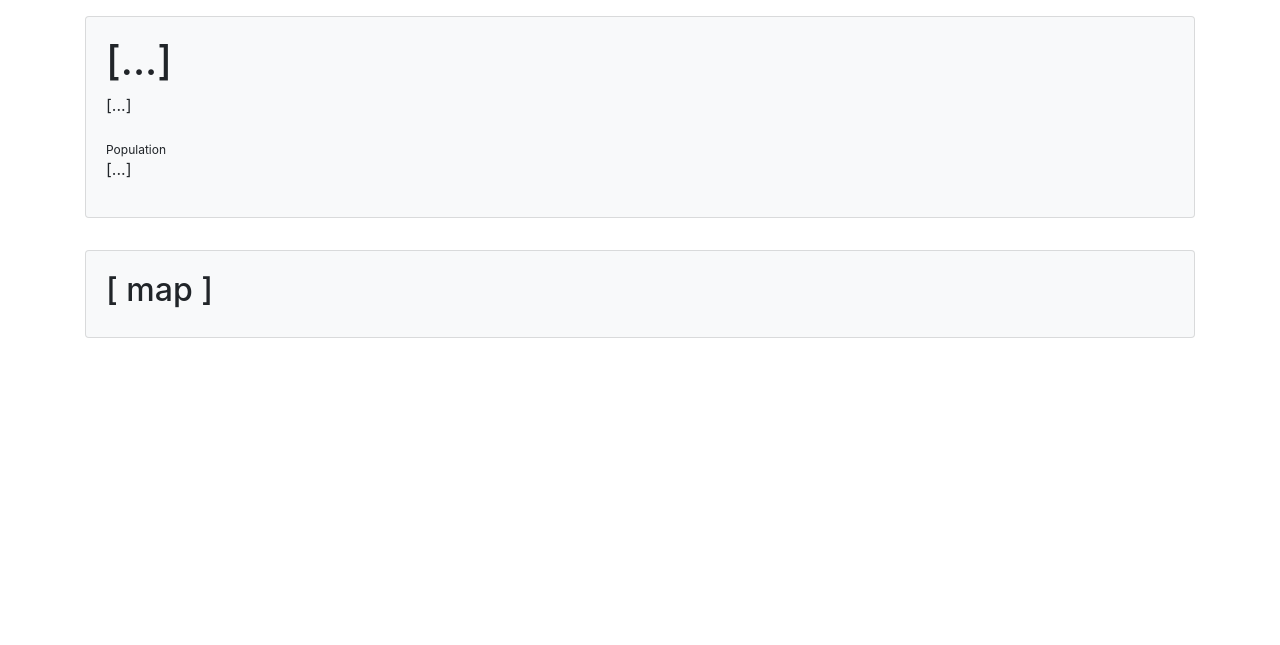
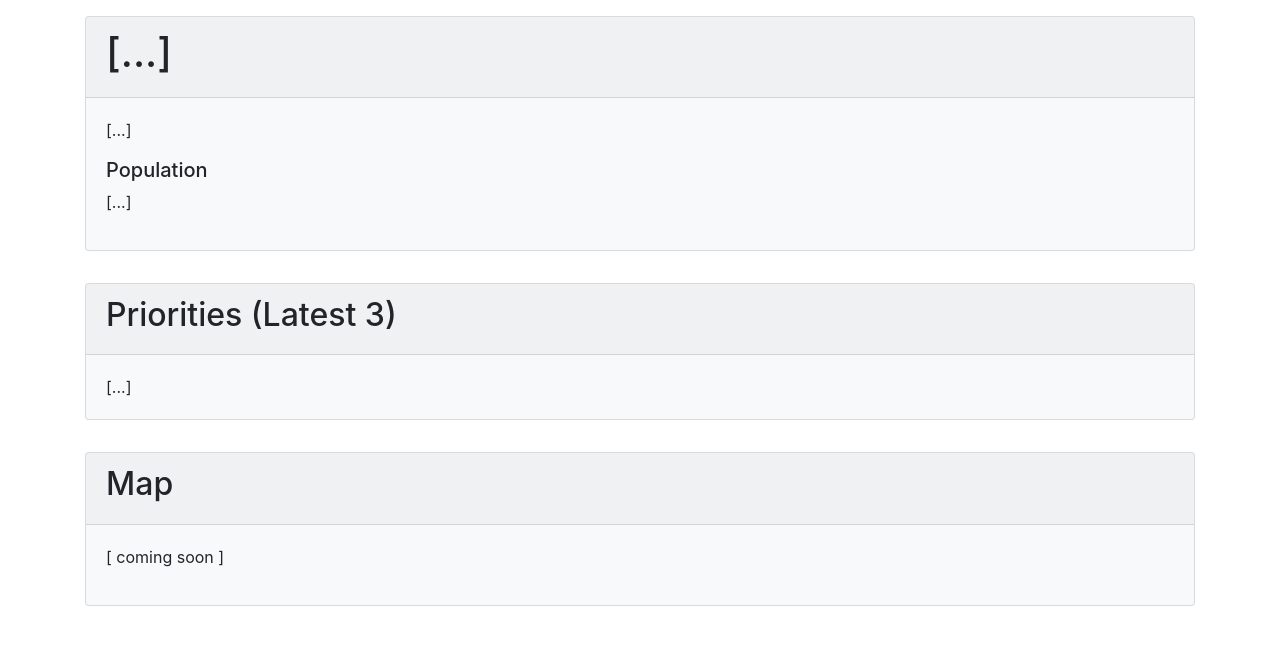
Before and after one commit to Roob89/police-data-uk, a Jekyll site: the page built from neighbourhood.html, in a window 1280 px wide. Shown: the top 645 px of the page. Built offline with Jekyll 4.4.1, drawn with Linux system fonts in a browser that asks for light colours; nearby versions of some CDN libraries.

Commit message:
Add priorities

```diff
--- a/neighbourhood.html
+++ b/neighbourhood.html
@@ -8,13 +8,29 @@ layout: default
     <div class="row">
         <div class="col">
             <div class="card bg-light mt-3 mb-3">
+                <div class="card-header">
+                    <h1 id="name">[...]</h1>
+                </div>
                 <div class="card-body">
+                    <p id="description">[...]</p>
+                    <h5>Population</h5>
+                    <p id="population">[...]</p>
+                </div>
+            </div>
+        </div>
+    </div>
+</div>
 
-                    <h1 id="name">[...]</h1>
-                    <p id="description">[...]</p>
-
-                    <sub>Population</sub>
-                    <p id="population">[...]</p>
+<!-- Priorities -->
+<div class="container">
+    <div class="row">
+        <div class="col">
+            <div class="card bg-light mt-3 mb-3">
+                <div class="card-header">
+                    <h2>Priorities (Latest 3)</h2>
+                </div>
+                <div class="card-body">
+                    <div id="priorities">[...]</div>
                 </div>
             </div>
         </div>
@@ -23,16 +39,19 @@ layout: default
 
 <!-- Map -->
 <div class="container">
-        <div class="row">
-            <div class="col">
-                <div class="card bg-light mt-3 mb-3">
-                    <div class="card-body">
-                        <h2>[ map ]</h2>
-                    </div>
+    <div class="row">
+        <div class="col">
+            <div class="card bg-light mt-3 mb-3">
+                <div class="card-header">
+                    <h2>Map</h2>
+                </div>
+                <div class="card-body">
+                    <p>[ coming soon ]</p>
                 </div>
             </div>
         </div>
     </div>
+</div>
 
 
 
@@ -70,4 +93,44 @@ layout: default
     }
 
 
+    // Priorities
+    function getPriorities(){
+
+        // Variables
+        var priorities;
+
+        // API call
+        var xhttp = new XMLHttpRequest();
+        xhttp.open("GET", "https://data.police.uk/api/" + force + "/" + id + "/priorities", true);
+        xhttp.send();
+        xhttp.onreadystatechange = function () {
+            if (this.readyState == 4 && this.status == 200) {
+                priorities = this.responseText;
+                priorities = JSON.parse(priorities);
+
+                console.log( priorities );
+
+                updatePriorities();
+
+            }
+        };
+
+        function updatePriorities(){
+
+            newHTML = '';
+            for (var i = 0; i < priorities.length && i < 3 ; i++) {
+                var obj = priorities[i];
+                if( i != 0 ) {
+                    newHTML = newHTML + '<hr>';
+                }
+                newHTML = newHTML + `<strong>Issue</strong><br>${obj.issue}<strong>Action</strong><br>${obj.action}`;
+            }
+            document.getElementById('priorities').innerHTML = newHTML;
+
+        }
+
+
+    }
+
+
 </script>
```
Also changed, not shown: other parts of neighbourhood.html (+4 -0 lines), force.html (+9 -7 lines), 2 other files.
